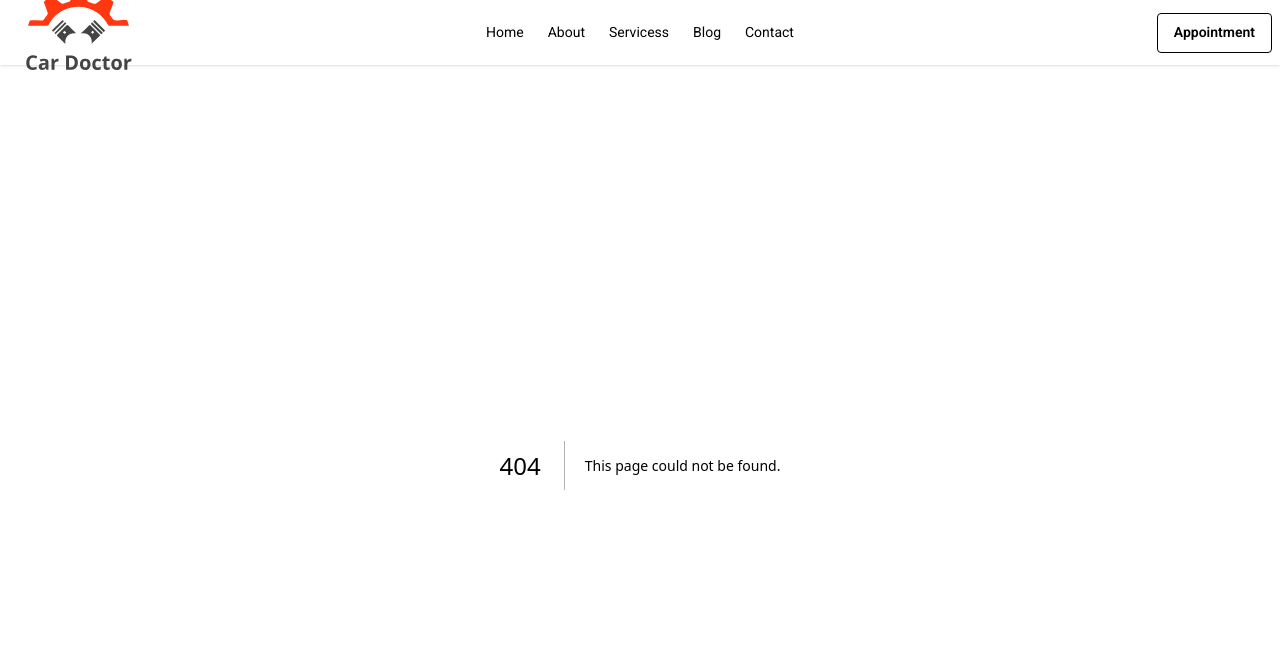
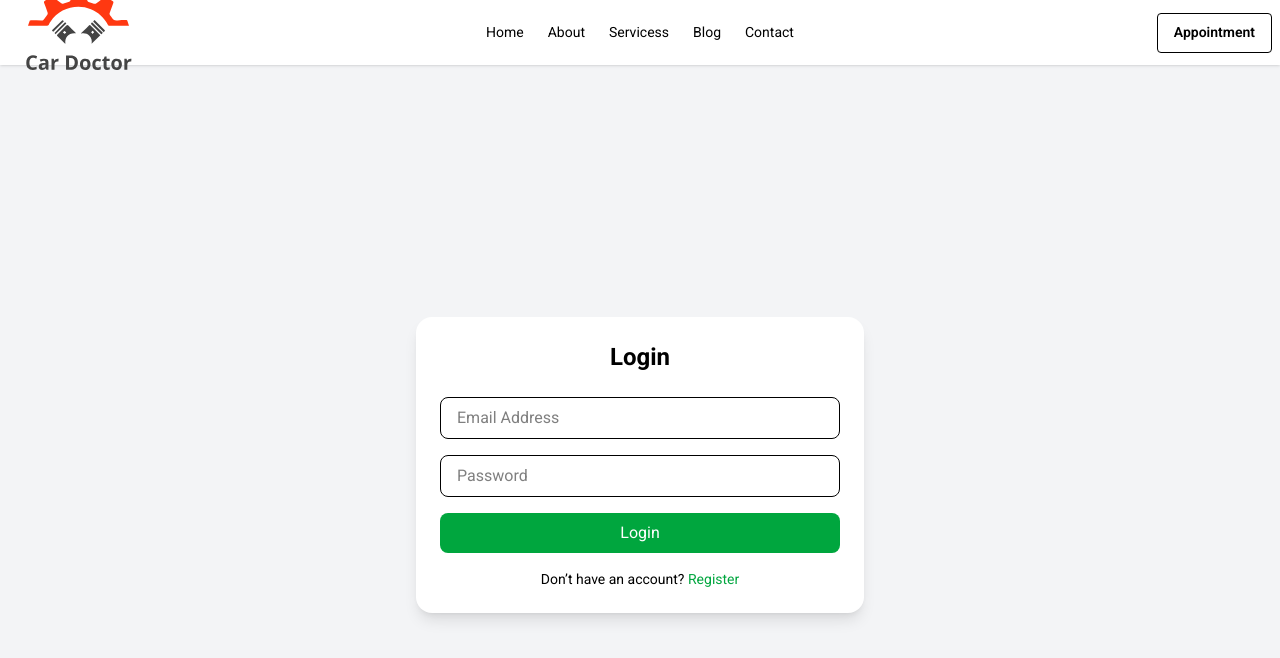
Before and after one commit to md-abu-naim/car-doctor-pro-Next.js, a Next.js app: page /login in a window 1280 px wide. Before the commit this address had no page. Shown: the top 658 px of the page. Built offline with nearby package versions, Linux system fonts and the light colour scheme.

Commit message:
login page

```diff
--- /dev/null
+++ b/src/app/(authentication)/login/LoginForm.jsx
@@ -0,0 +1,24 @@
+export default function LoginForm() {
+    return (
+        <form className="space-y-4">
+            <input name="email"
+                type="email"
+                placeholder="Email Address"
+                className="w-full px-4 py-2 border rounded-lg focus:outline-none focus:ring focus:ring-green-300"
+            />
+
+            <input name="password"
+                type="password"
+                placeholder="Password"
+                className="w-full px-4 py-2 border rounded-lg focus:outline-none focus:ring focus:ring-green-300"
+            />
+
+            <button
+                type="submit"
+                className="w-full bg-green-600 text-white py-2 rounded-lg hover:bg-green-700 transition"
+            >
+                Login
+            </button>
+        </form>
+    );
+}
--- /dev/null
+++ b/src/app/(authentication)/login/page.jsx
@@ -0,0 +1,20 @@
+import LoginForm from "./LoginForm";
+
+const Login = () => {
+    return (
+        <div className="min-h-screen flex items-center justify-center bg-gray-100">
+      <div className="w-full max-w-md bg-white shadow-lg rounded-2xl p-6">
+        <h2 className="text-2xl font-bold mb-6 text-center">Login</h2>
+
+        <LoginForm />
+
+        <p className="mt-4 text-center text-sm">
+          Don’t have an account?{" "}
+          <a href="/register" className="text-green-600 hover:underline">Register</a>
+        </p>
+      </div>
+    </div>
+    );
+};
+
+export default Login;
```
